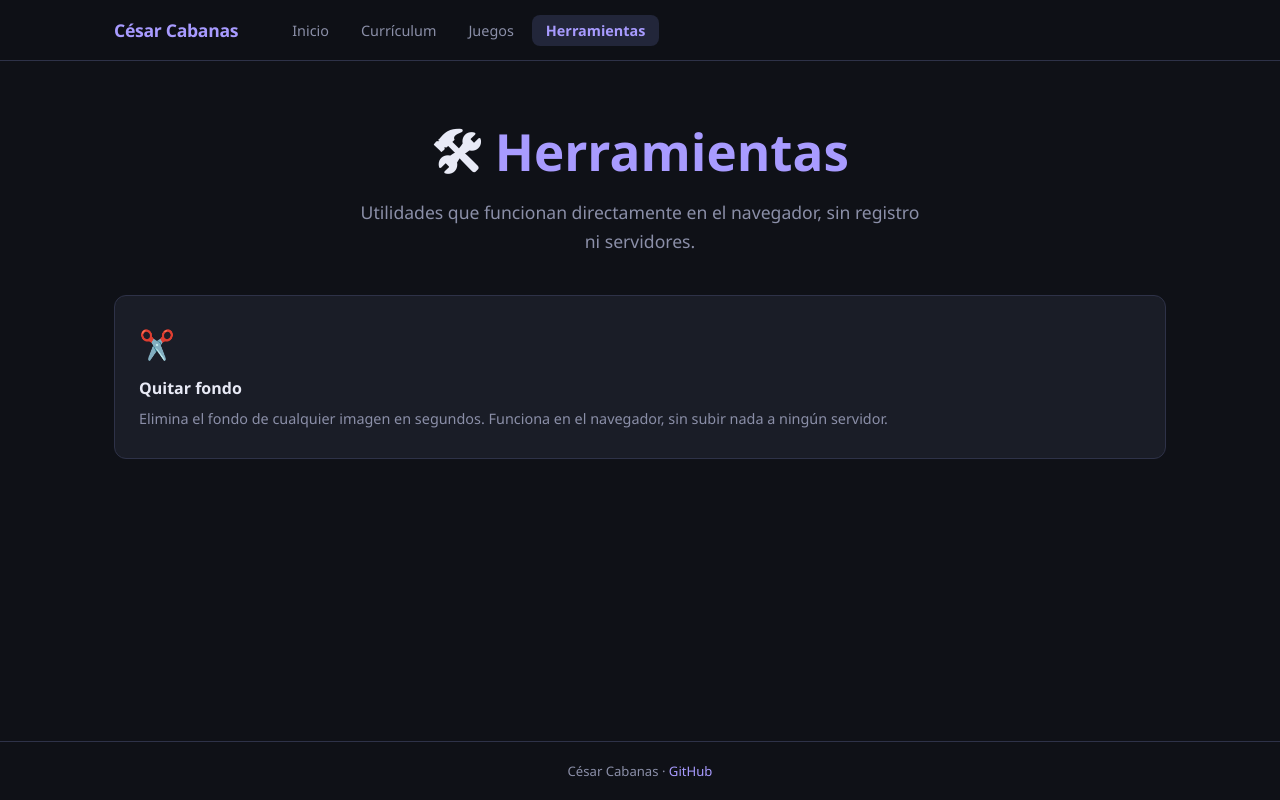
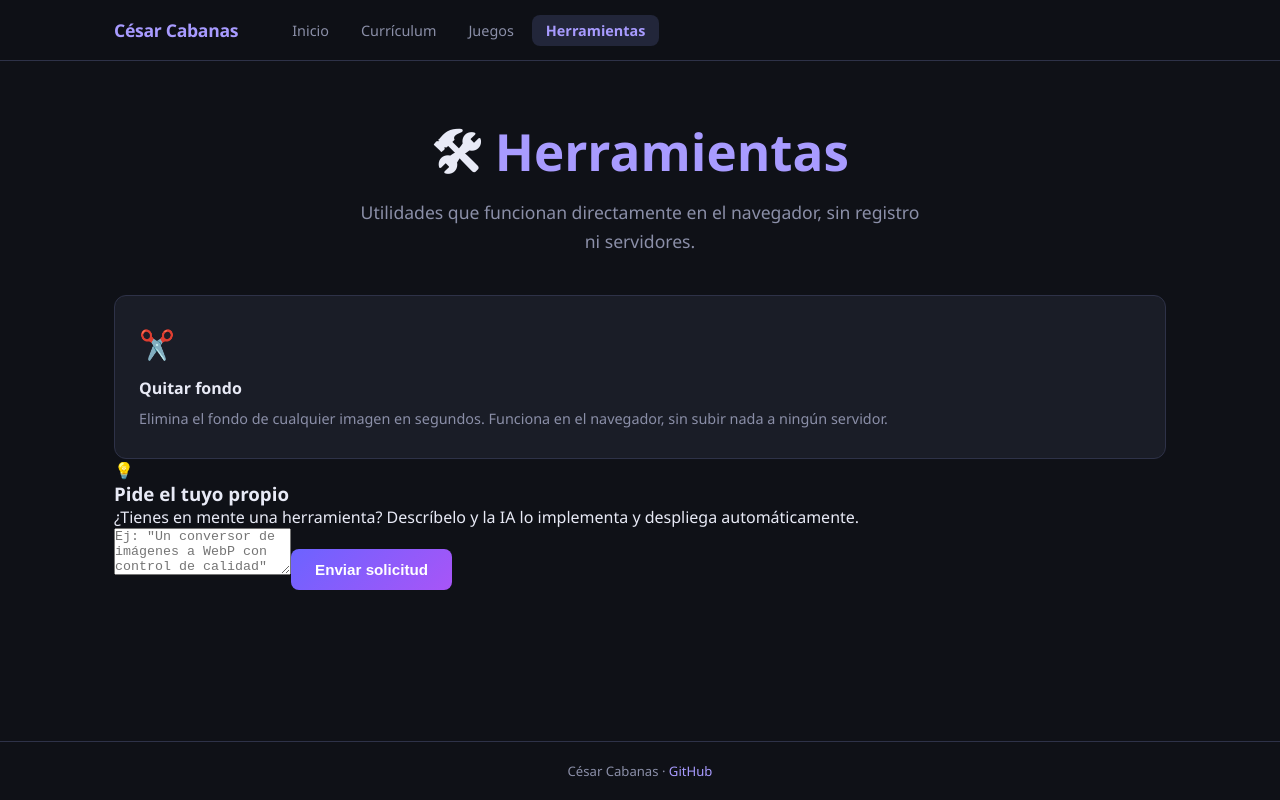
Before and after one commit to zeuscabanas/WebPolimorfica, a Next.js app: page /herramientas in a window 1280 px wide. Built offline with nearby package versions, Linux system fonts and the light colour scheme.

Commit message:
feat: auto-dev system

```diff
--- a/app/herramientas/page.js
+++ b/app/herramientas/page.js
@@ -1,4 +1,5 @@
 import Link from 'next/link';
+import SolicitudCard from '../components/SolicitudCard';
 
 export const metadata = {
   title: 'Herramientas — César Cabanas',
@@ -32,6 +33,8 @@ export default function HerramientasPage() {
           </Link>
         ))}
       </div>
+
+      <SolicitudCard tipo="herramienta" />
     </>
   );
 }
```
